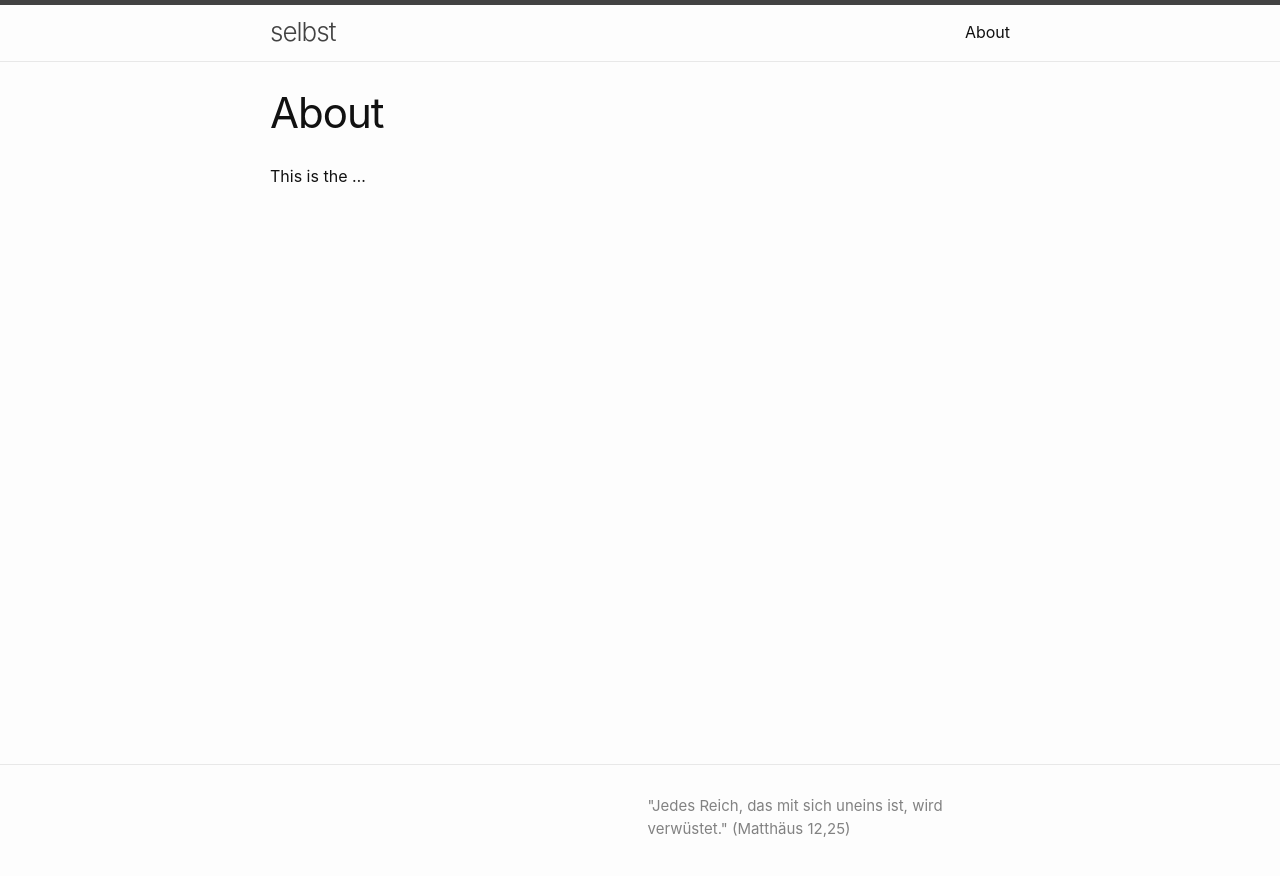
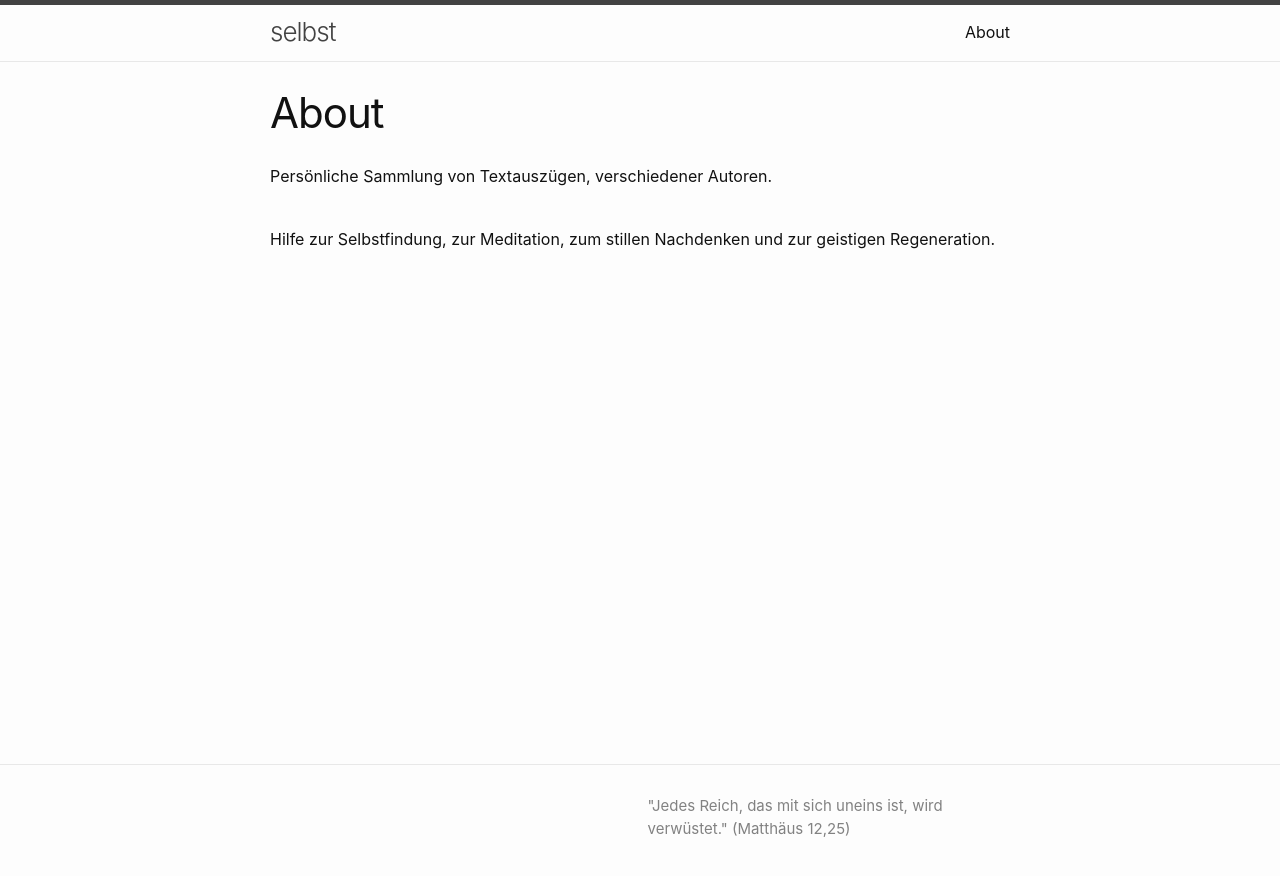
Before and after one commit to Hautaklyttn/-selbst-, a Jekyll site: the page built from docs/about.md, in a window 1280 px wide. Shown: the top 876 px of the page. Built offline with Jekyll 4.4.1, drawn with Linux system fonts in a browser that asks for light colours.

Commit message:
Text update

```diff
--- a/docs/about.md
+++ b/docs/about.md
@@ -4,4 +4,7 @@ title: About
 permalink: /about/
 ---
 
-This is the ...
+Persönliche Sammlung von Textauszügen, verschiedener Autoren.
+&nbsp;
+
+Hilfe zur Selbstfindung, zur Meditation, zum stillen Nachdenken und zur geistigen Regeneration.
```
